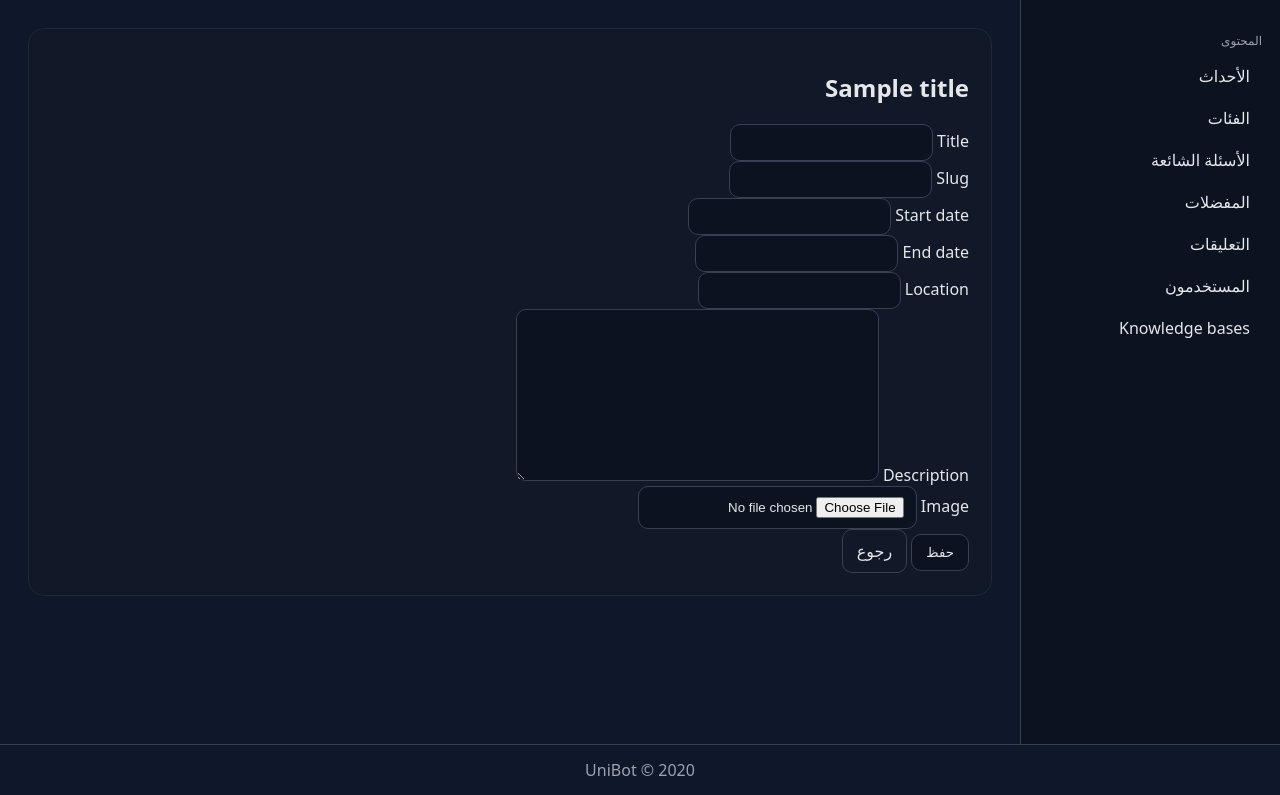
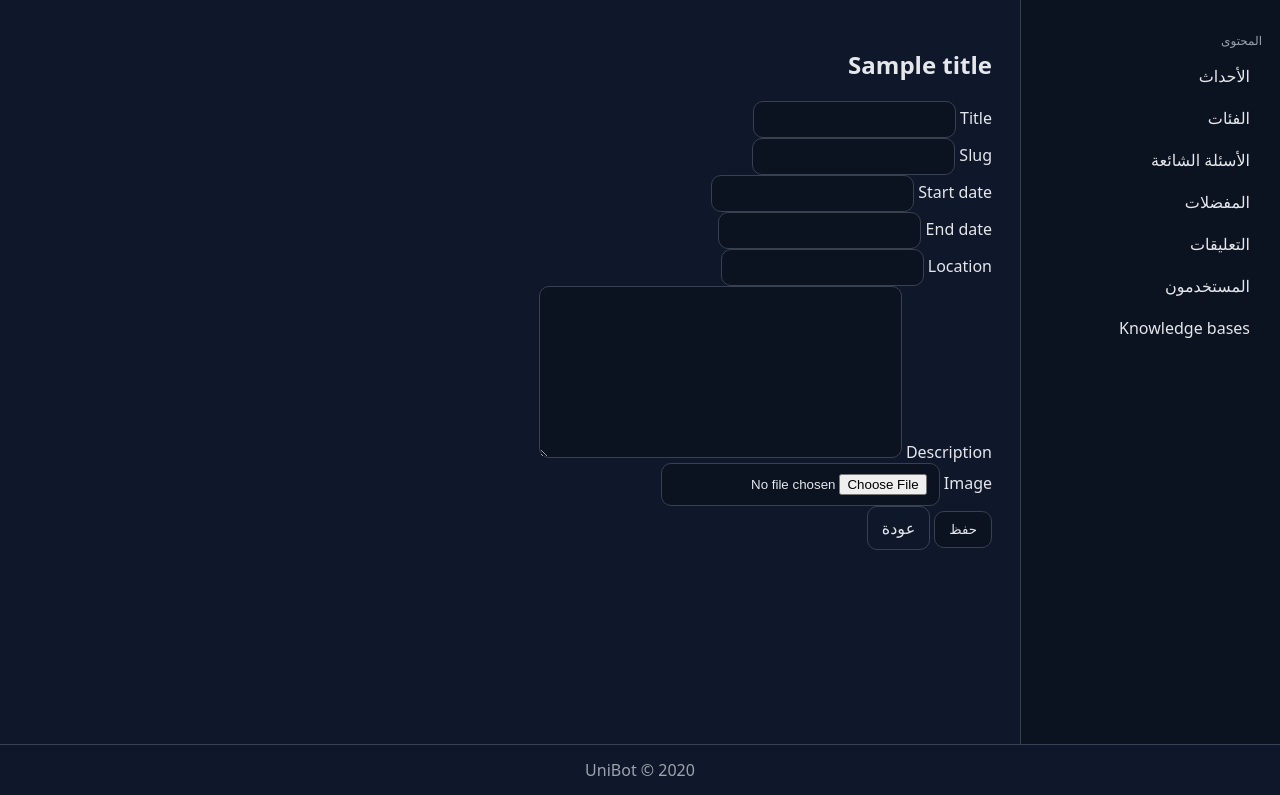
Before and after one commit to M0simi/portfolio, a Django app: template unibot_project/custom_admin/templates/custom_admin/generic_form.html in a window 1280 px wide. Shown: the part 57-852 px from the top of the page. Run offline with Django 4.2, Linux system fonts and the light colour scheme; tables that the repository leaves empty hold one stand-in row (values such as "Sample post"); the template is opened without the code that fills it: values that come from a table or form of the project are taken from there, most other values are stand-ins (such as "Sample title", 1, 10 or a date in 2020); parts of the project's set-up code (start-up, migrations or seed data) failed here and were passed over.

Commit message:
Refactor generic_form.html for improved structure

```diff
--- a/unibot_project/custom_admin/templates/custom_admin/generic_form.html
+++ b/unibot_project/custom_admin/templates/custom_admin/generic_form.html
@@ -1,6 +1,6 @@
 {% extends "custom_admin/base.html" %}
+{% block title %}{{ title }}{% endblock %}
 {% block content %}
-  <div class="card">
 <h2>{{ title }}</h2>
 <form method="post" enctype="multipart/form-data" class="form">
   {% csrf_token %}
@@ -9,14 +9,13 @@
     <div class="form-row">
       <label>{{ field.label }}</label>
       {{ field }}
-          {% if field.help_text %}<small>{{ field.help_text }}</small>{% endif %}
+      {% if field.help_text %}<small class="hint">{{ field.help_text }}</small>{% endif %}
       {% for e in field.errors %}<div class="err">{{ e }}</div>{% endfor %}
     </div>
   {% endfor %}
   <div class="form-actions">
     <button class="btn" type="submit">حفظ</button>
-        <a class="btn ghost" href="javascript:history.back()">رجوع</a>
+    <a class="btn ghost" href="javascript:history.back()">عودة</a>
   </div>
 </form>
-  </div>
 {% endblock %}
```
Lines whose indentation alone changed are shown as unchanged.
